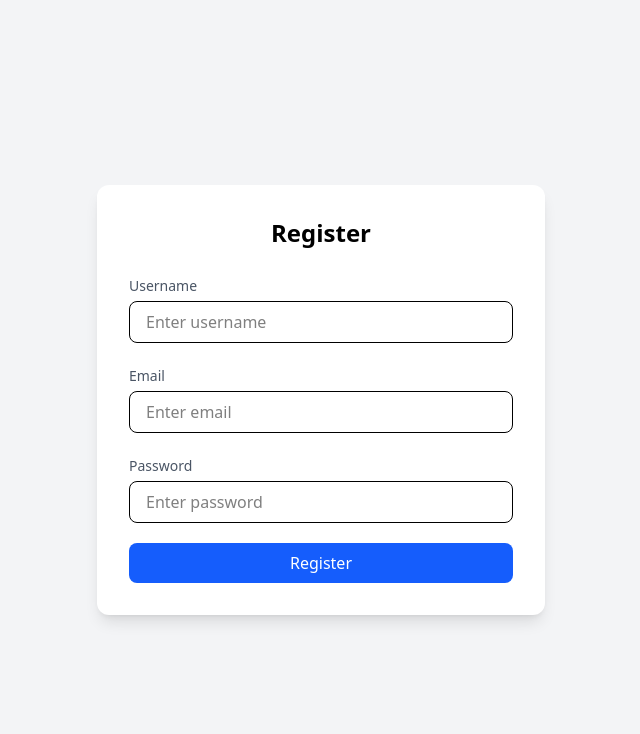
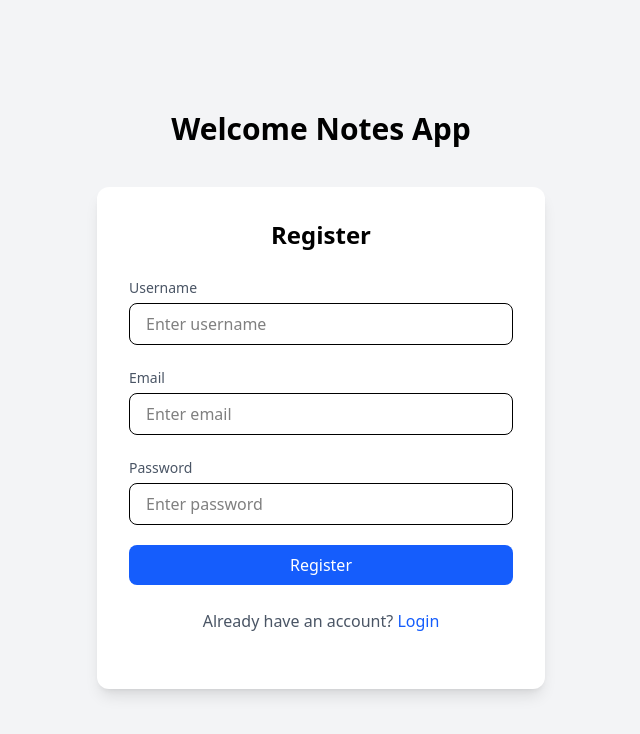
Before and after one commit to Aghakarim-23/notes-front, a React (Vite) app: page /register in a window 1280 px wide. Shown: the top 734 px of the page, without its empty margins (319-959 px from the left). Built offline with nearby package versions, Linux system fonts and the light colour scheme.

Commit message:
ref: cleaned login and register page

```diff
--- a/src/pages/Home.jsx
+++ b/src/pages/Home.jsx
@@ -21,17 +21,7 @@ const Home = () => {
           </button>
         </div>
 
-        <div className="text-center">
-          <p className="text-gray-600">
-            Don't have an account?{" "}
-            <span
-              className="text-blue-600 cursor-pointer hover:underline"
-              onClick={() => navigate("/register")}
-            >
-              Register
-            </span>
-          </p>
-        </div>
+
       </div>
     </div>
   );
--- a/src/pages/Login.jsx
+++ b/src/pages/Login.jsx
@@ -40,8 +40,12 @@ const Login = () => {
 
 
   return (
-    <div className="min-h-screen flex items-center justify-center bg-gray-100 px-4">
+    <div className="min-h-screen flex flex-col gap-4 items-center justify-center bg-gray-100 px-4">
+      <h1 className="text-3xl font-bold text-center mb-6">
+          Welcome Notes App
+        </h1>
       <div className="bg-white shadow-lg rounded-xl p-8 w-full max-w-md">
+
         <h2 className="text-2xl font-bold text-center mb-6">Login</h2>
 
         <form onSubmit={handleSubmit} className="space-y-5">
@@ -80,6 +84,17 @@ const Login = () => {
             Login
           </button>
         </form>
+          <div className="text-center my-6">
+          <p className="text-gray-600">
+            Don't have an account?{" "}
+            <span
+              className="text-blue-600 cursor-pointer hover:underline"
+              onClick={() => navigate("/register")}
+            >
+              Register
+            </span>
+          </p>
+        </div>
       </div>
     </div>
   );
--- a/src/pages/Register.jsx
+++ b/src/pages/Register.jsx
@@ -34,7 +34,10 @@ const Register = () => {
   };
 
   return (
-    <div className="min-h-screen flex items-center justify-center bg-gray-100 px-4">
+    <div className="min-h-screen flex flex-col gap-4 items-center justify-center bg-gray-100 px-4">
+      <h1 className="text-3xl font-bold text-center mb-6">
+          Welcome Notes App
+        </h1>
       <div className="bg-white shadow-lg rounded-xl p-8 w-full max-w-md">
         <h2 className="text-2xl font-bold text-center mb-6">Register</h2>
 
@@ -85,6 +88,17 @@ const Register = () => {
             Register
           </button>
         </form>
+           <div className="text-center my-6">
+          <p className="text-gray-600">
+            Already have an account?{" "}
+            <span
+              className="text-blue-600 cursor-pointer hover:underline"
+              onClick={() => navigate("/login")}
+            >
+              Login
+            </span>
+          </p>
+        </div>
       </div>
     </div>
   );
```
